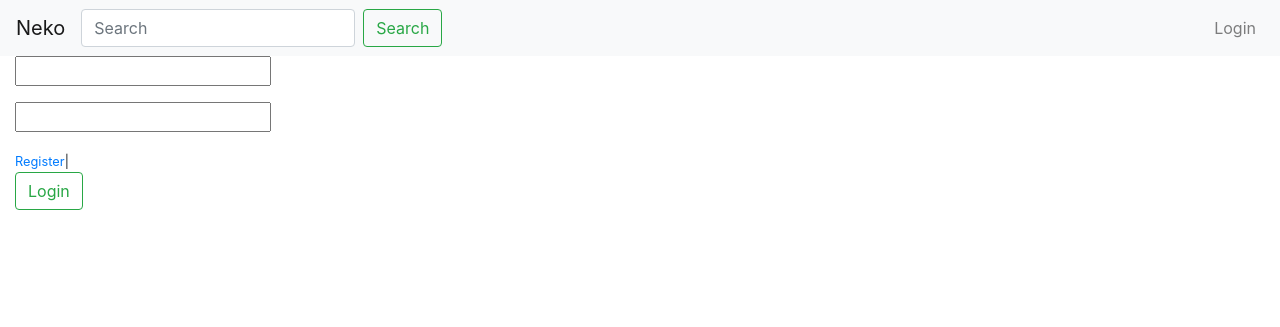
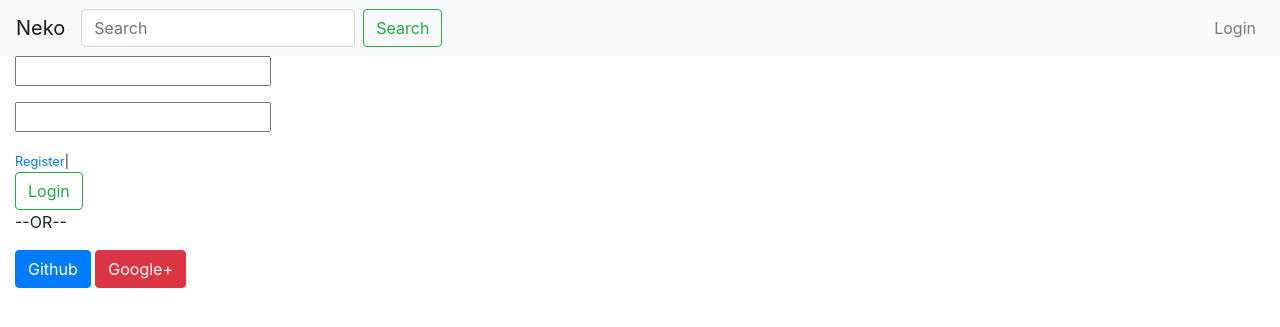
Before and after one commit to phu-bui/MyBlog_Django, a Django app: page /login/ in a window 1280 px wide. Shown: the top 327 px of the page. Run offline with Django 3.2, Linux system fonts and the light colour scheme; some libraries are stand-ins or nearby versions.

Commit message:
second commit

```diff
--- a/MyBlog/urls.py
+++ b/MyBlog/urls.py
@@ -14,7 +14,7 @@ urlpatterns = [
     path('logout/', user_logout, name='logout'),
     path('register/', views.register, name='register'),
     path('edit_profile/', views.edit_profile, name = 'edit_profile'),
-    #path('oauth/', include('social_django.urls', namespace='social')),
+    path('oauth/', include('social_django.urls', namespace='social')),
 ]
 
 if settings.DEBUG:
--- a/templates/blog/login.html
+++ b/templates/blog/login.html
@@ -9,6 +9,12 @@
         </small>
     <br>
     <input type="submit" value="Login" class="btn btn-outline-success">
-
+    <p>--OR--</p>
+    <a href="{% url 'social:begin' 'github' %}">
+       <button type="button" name="button" class="btn btn-primary">Github</button>
+    </a>
+    <a href="{% url 'social:begin' 'google-oauth2' %}">
+       <button type="button" name="button" class="btn btn-danger">Google+</button>
+    </a>
     </form>
 {% endblock %}
```
Also changed, not shown: MyBlog/settings.py (+11 -0 lines), db.sqlite3.
